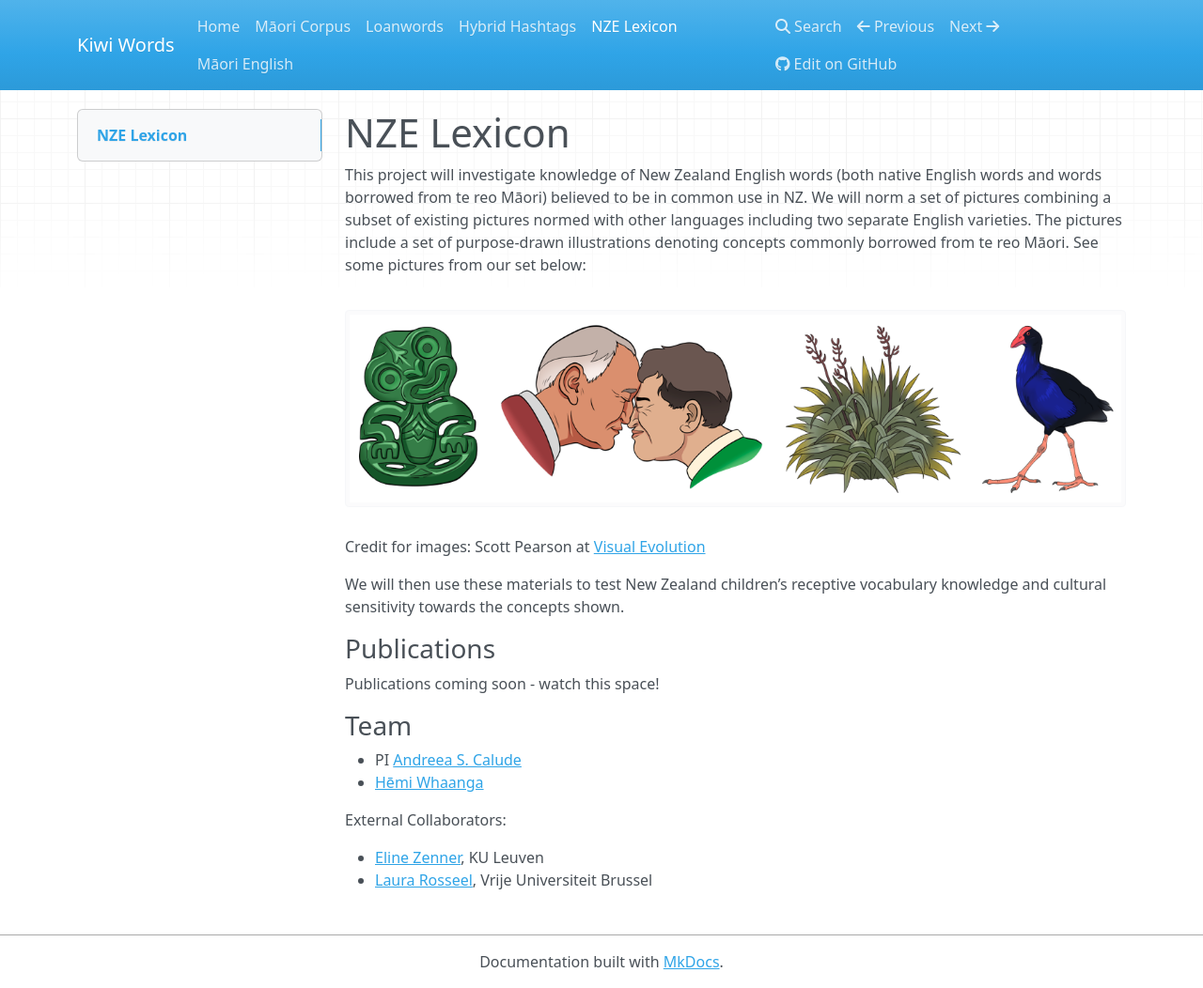
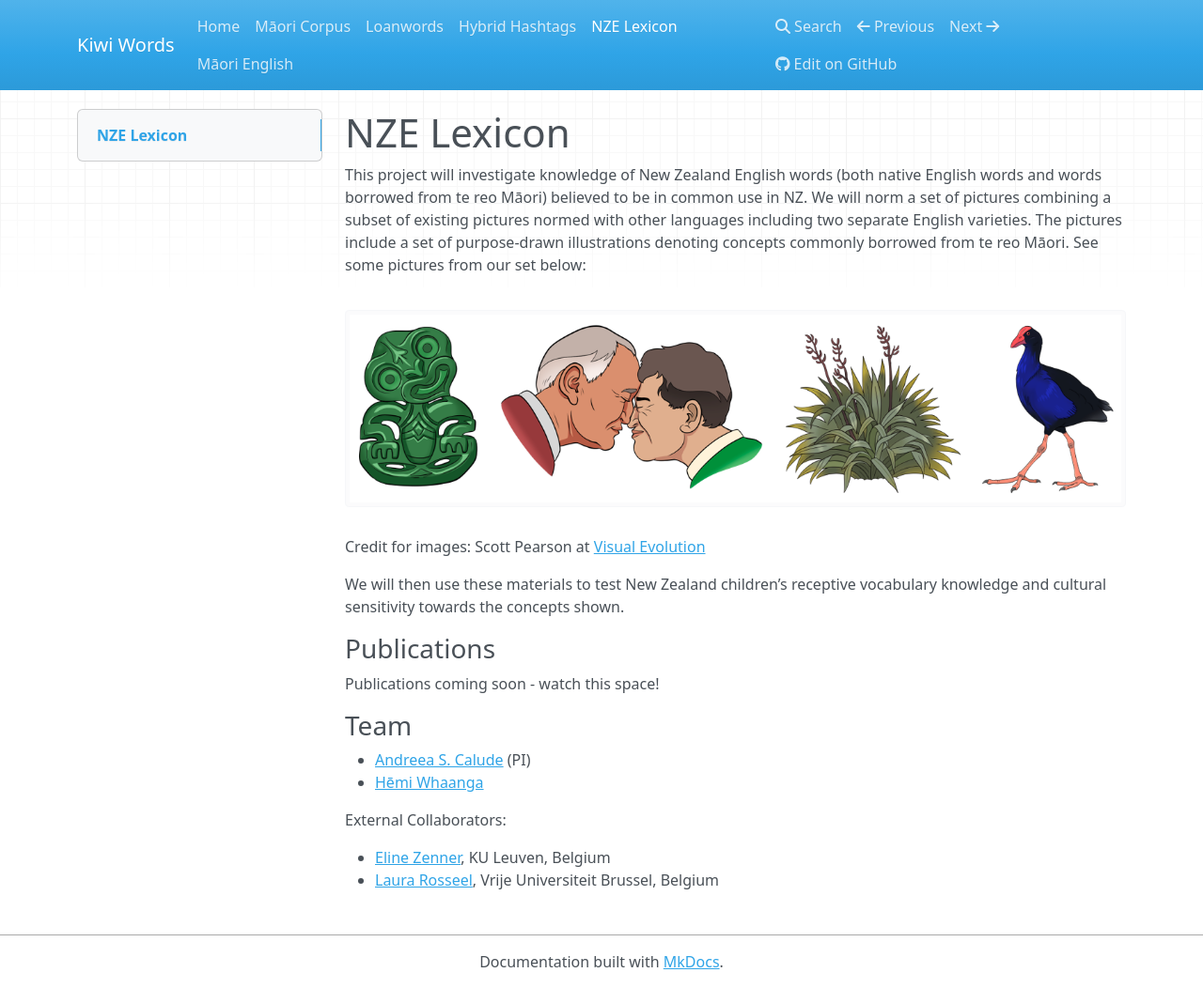
Before and after one commit to Waikato/kiwiwords, an MkDocs documentation site: the page built from docs/nze_lexicon.md, in a window 1280 px wide and 1052 px high. Shown: the whole window at 94% size. Built offline with MkDocs 1.6.1, drawn with Linux system fonts in a browser that asks for light colours; nearby versions of some CDN libraries.

Commit message:
Update nze_lexicon.md

```diff
--- a/docs/nze_lexicon.md
+++ b/docs/nze_lexicon.md
@@ -13,10 +13,10 @@ Publications coming soon - watch this space!
 
 ### Team
 
-- PI [Andreea S. Calude](https://www.calude.net/andreea/)
+- [Andreea S. Calude](https://www.calude.net/andreea/) (PI)
 - [Hēmi Whaanga](https://www.waikato.ac.nz/fmis/about/staff/hemi)
 
 External Collaborators:
 
-- [Eline Zenner](https://www.arts.kuleuven.be/ling/qlvl/people/pages/00056687), KU Leuven
-- [Laura Rosseel](https://researchportal.vub.be/en/persons/laura-rosseel), Vrije Universiteit Brussel
+- [Eline Zenner](https://www.arts.kuleuven.be/ling/qlvl/people/pages/00056687), KU Leuven, Belgium
+- [Laura Rosseel](https://researchportal.vub.be/en/persons/laura-rosseel), Vrije Universiteit Brussel, Belgium
```
